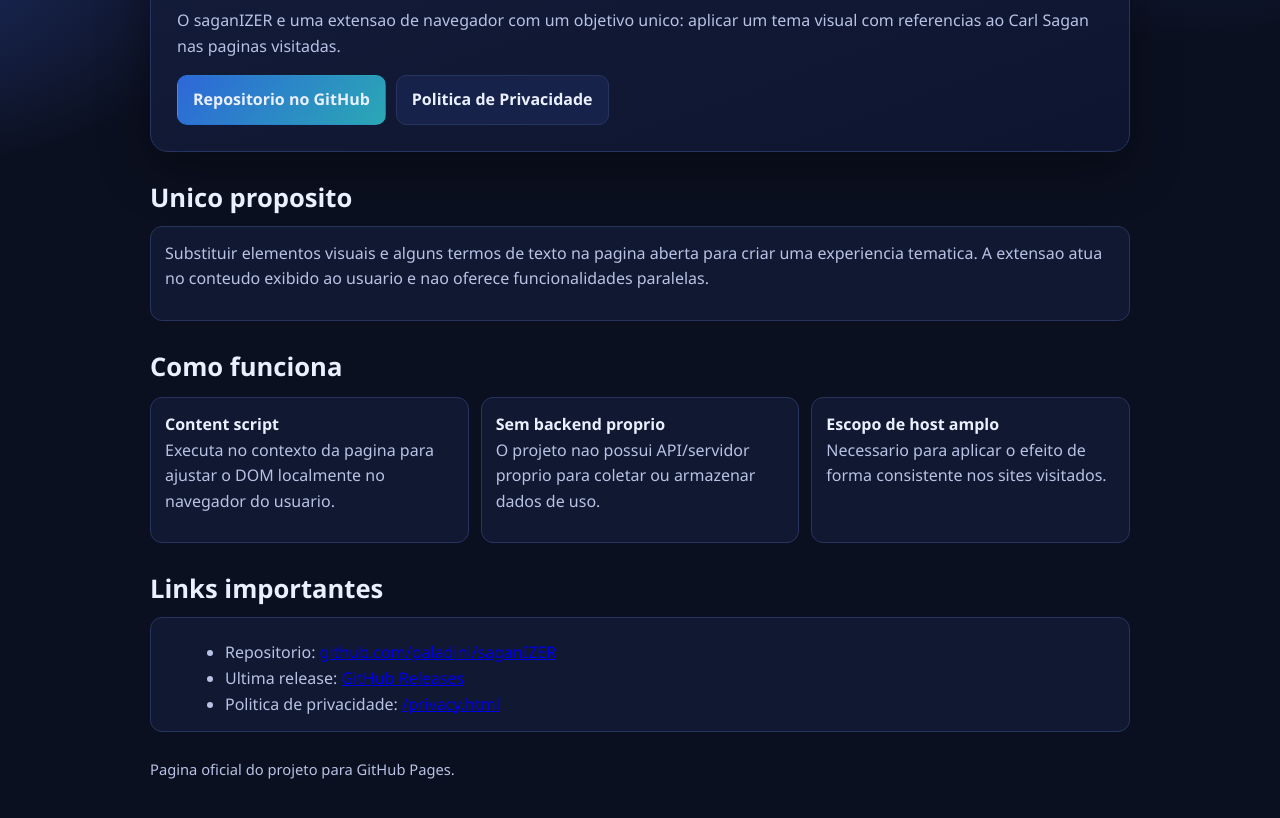
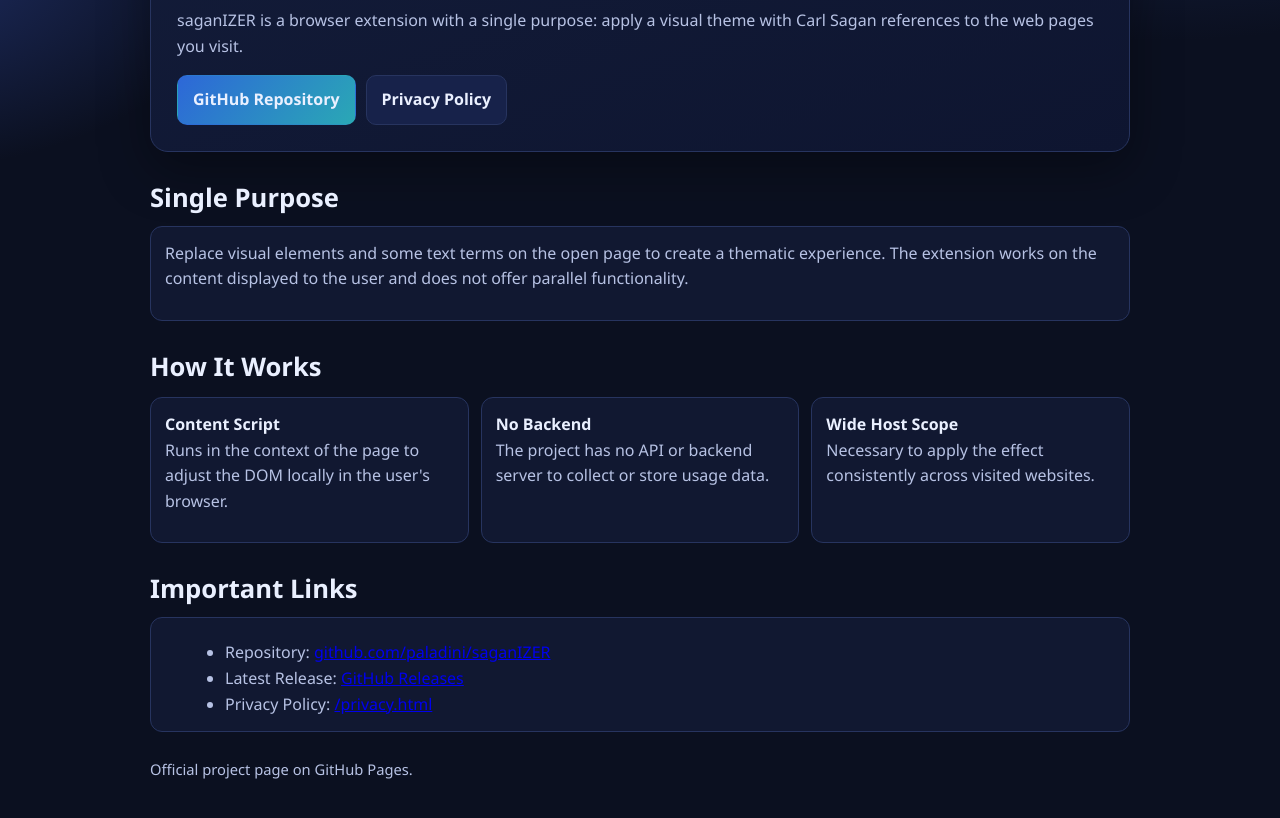
Before and after one commit to paladini/saganIZER, a browser extension: page docs/index.html in a window 1280 px wide. Shown: the part 158-976 px from the top of the page. Drawn offline with Linux system fonts and the light colour scheme.

Commit message:
Translate landing page to English

```diff
--- a/docs/index.html
+++ b/docs/index.html
@@ -1,10 +1,10 @@
 <!doctype html>
-<html lang="pt-BR">
+<html lang="en">
 <head>
   <meta charset="utf-8">
   <meta name="viewport" content="width=device-width, initial-scale=1">
   <title>saganIZER - Home</title>
-  <meta name="description" content="saganIZER: extensao que aplica um tema visual com referencias ao Carl Sagan em paginas web.">
+  <meta name="description" content="saganIZER: Browser extension that applies a visual theme with Carl Sagan references to web pages.">
   <style>
     :root {
       --bg: #0b1020;
@@ -99,50 +99,50 @@
       <div class="tag">saganIZER</div>
       <h1>Carl Sagan. Everywhere.</h1>
       <p>
-        O saganIZER e uma extensao de navegador com um objetivo unico: aplicar um tema visual
-        com referencias ao Carl Sagan nas paginas visitadas.
+        saganIZER is a browser extension with a single purpose: apply a visual theme
+        with Carl Sagan references to the web pages you visit.
       </p>
       <div class="actions">
-        <a class="btn primary" href="https://github.com/paladini/saganIZER" target="_blank" rel="noopener">Repositorio no GitHub</a>
-        <a class="btn" href="./privacy.html">Politica de Privacidade</a>
+        <a class="btn primary" href="https://github.com/paladini/saganIZER" target="_blank" rel="noopener">GitHub Repository</a>
+        <a class="btn" href="./privacy.html">Privacy Policy</a>
       </div>
     </section>
 
-    <h2>Unico proposito</h2>
+    <h2>Single Purpose</h2>
     <div class="card">
       <p>
-        Substituir elementos visuais e alguns termos de texto na pagina aberta para criar uma experiencia
-        tematica. A extensao atua no conteudo exibido ao usuario e nao oferece funcionalidades paralelas.
+        Replace visual elements and some text terms on the open page to create a thematic experience.
+        The extension works on the content displayed to the user and does not offer parallel functionality.
       </p>
     </div>
 
-    <h2>Como funciona</h2>
+    <h2>How It Works</h2>
     <div class="grid">
       <article class="card">
-        <strong>Content script</strong>
-        <p>Executa no contexto da pagina para ajustar o DOM localmente no navegador do usuario.</p>
+        <strong>Content Script</strong>
+        <p>Runs in the context of the page to adjust the DOM locally in the user's browser.</p>
       </article>
       <article class="card">
-        <strong>Sem backend proprio</strong>
-        <p>O projeto nao possui API/servidor proprio para coletar ou armazenar dados de uso.</p>
+        <strong>No Backend</strong>
+        <p>The project has no API or backend server to collect or store usage data.</p>
       </article>
       <article class="card">
-        <strong>Escopo de host amplo</strong>
-        <p>Necessario para aplicar o efeito de forma consistente nos sites visitados.</p>
+        <strong>Wide Host Scope</strong>
+        <p>Necessary to apply the effect consistently across visited websites.</p>
       </article>
     </div>
 
-    <h2>Links importantes</h2>
+    <h2>Important Links</h2>
     <div class="card">
       <ul>
-        <li>Repositorio: <a href="https://github.com/paladini/saganIZER" target="_blank" rel="noopener">github.com/paladini/saganIZER</a></li>
-        <li>Ultima release: <a href="https://github.com/paladini/saganIZER/releases/latest" target="_blank" rel="noopener">GitHub Releases</a></li>
-        <li>Politica de privacidade: <a href="./privacy.html">/privacy.html</a></li>
+        <li>Repository: <a href="https://github.com/paladini/saganIZER" target="_blank" rel="noopener">github.com/paladini/saganIZER</a></li>
+        <li>Latest Release: <a href="https://github.com/paladini/saganIZER/releases/latest" target="_blank" rel="noopener">GitHub Releases</a></li>
+        <li>Privacy Policy: <a href="./privacy.html">/privacy.html</a></li>
       </ul>
     </div>
 
     <footer>
-      <p>Pagina oficial do projeto para GitHub Pages.</p>
+      <p>Official project page on GitHub Pages.</p>
     </footer>
   </main>
 </body>
```
